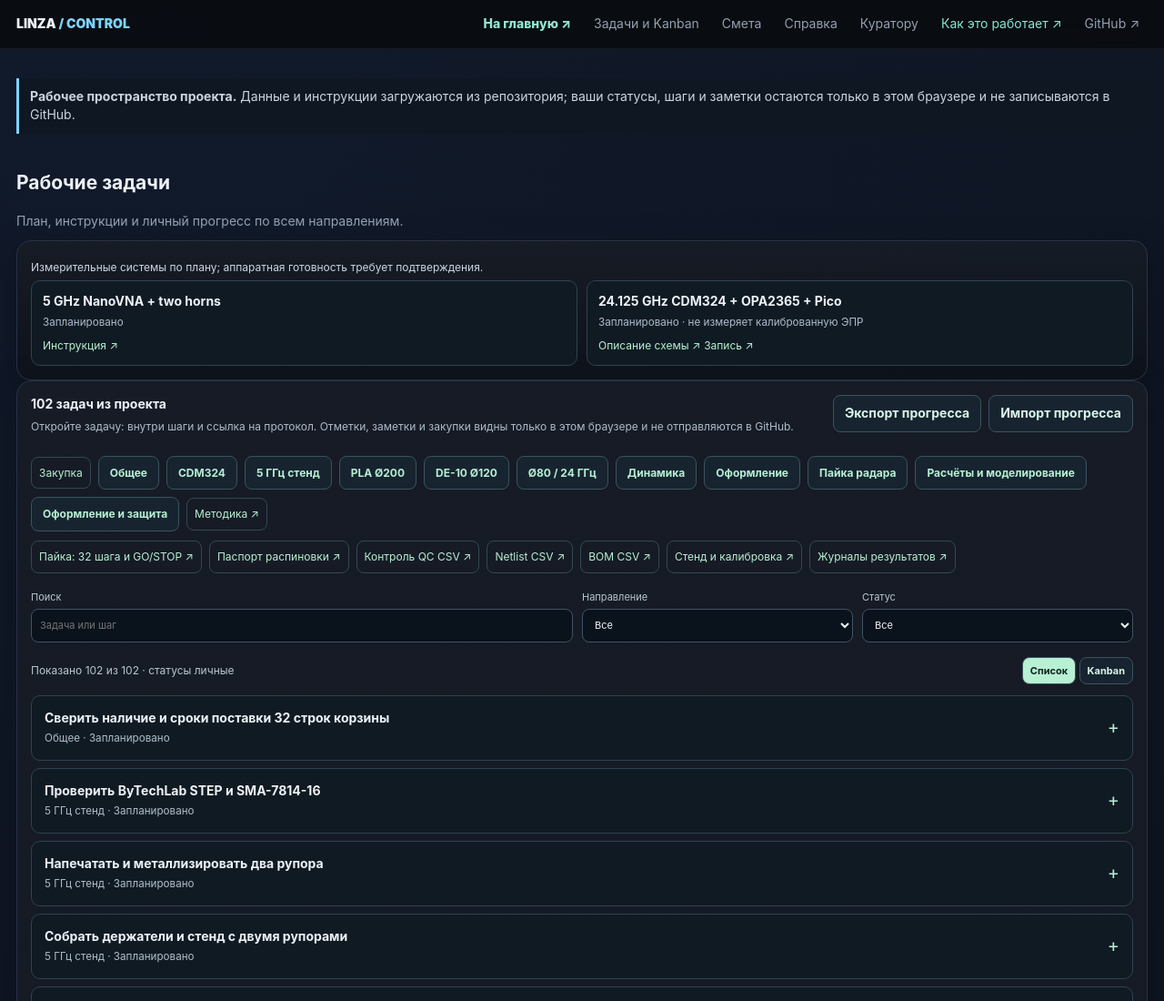
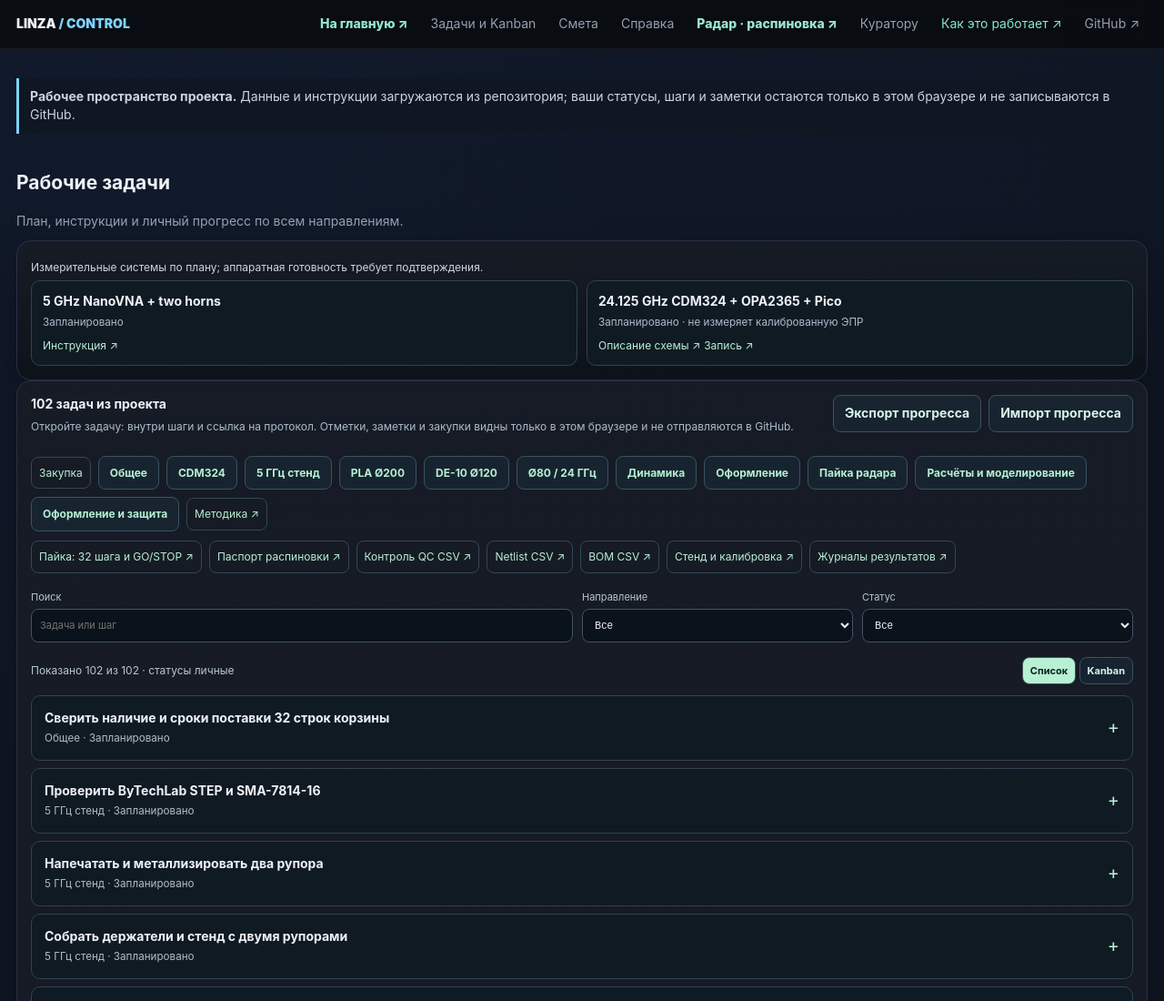
Before and after one commit to dikobrazuka/linza, a plain HTML site: page site/board.html in a window 1280 px wide. Shown: the top 1100 px of the page at 91% size. Drawn offline with Linux system fonts and the light colour scheme.

Commit message:
site: link illustrated radar soldering guide and document authoritative source

```diff
--- a/site/board.html
+++ b/site/board.html
@@ -19,7 +19,7 @@ section{padding:20px 0 5px;scroll-margin-top:58px}.head{display:flex;align-items
 <link rel="stylesheet" href="./workspace.css">
 </head>
 <body>
-<div class="top"><div class="topin"><div class="brand">LINZA <span>/ CONTROL</span></div><a class="nav" href="./index.html" style="color:#91e7d2;font-weight:800">На главную ↗</a><a class="nav" href="#canonicalActions">Задачи и Kanban</a><a class="nav" href="#budget">Смета</a><a class="nav" href="#reference">Справка</a><a class="nav" href="./curator.html">Куратору</a><a class="nav" href="./explain.html" style="color:#86e7d3">Как это работает ↗</a><a class="nav" href="https://github.com/dikobrazuka/linza" target="_blank">GitHub ↗</a></div></div>
+<div class="top"><div class="topin"><div class="brand">LINZA <span>/ CONTROL</span></div><a class="nav" href="./index.html" style="color:#91e7d2;font-weight:800">На главную ↗</a><a class="nav" href="#canonicalActions">Задачи и Kanban</a><a class="nav" href="#budget">Смета</a><a class="nav" href="#reference">Справка</a><a class="nav" href="./radar.html" style="color:#9ce7ce;font-weight:800">Радар · распиновка ↗</a><a class="nav" href="./curator.html">Куратору</a><a class="nav" href="./explain.html" style="color:#86e7d3">Как это работает ↗</a><a class="nav" href="https://github.com/dikobrazuka/linza" target="_blank">GitHub ↗</a></div></div>
 <main class="wrap">
 <div class="note" style="margin-top:14px"><b>Рабочее пространство проекта.</b> Данные и инструкции загружаются из репозитория; ваши статусы, шаги и заметки остаются только в этом браузере и не записываются в GitHub.</div>
 <section id="canonicalActions"><div class="head"><div><h1>Рабочие задачи</h1><p>План, инструкции и личный прогресс по всем направлениям.</p></div></div><div class="card box" id="canonicalSystems">Загрузка измерительных систем…</div><div class="card box" id="canonicalActionsData">Загрузка плана…</div></section>
```
